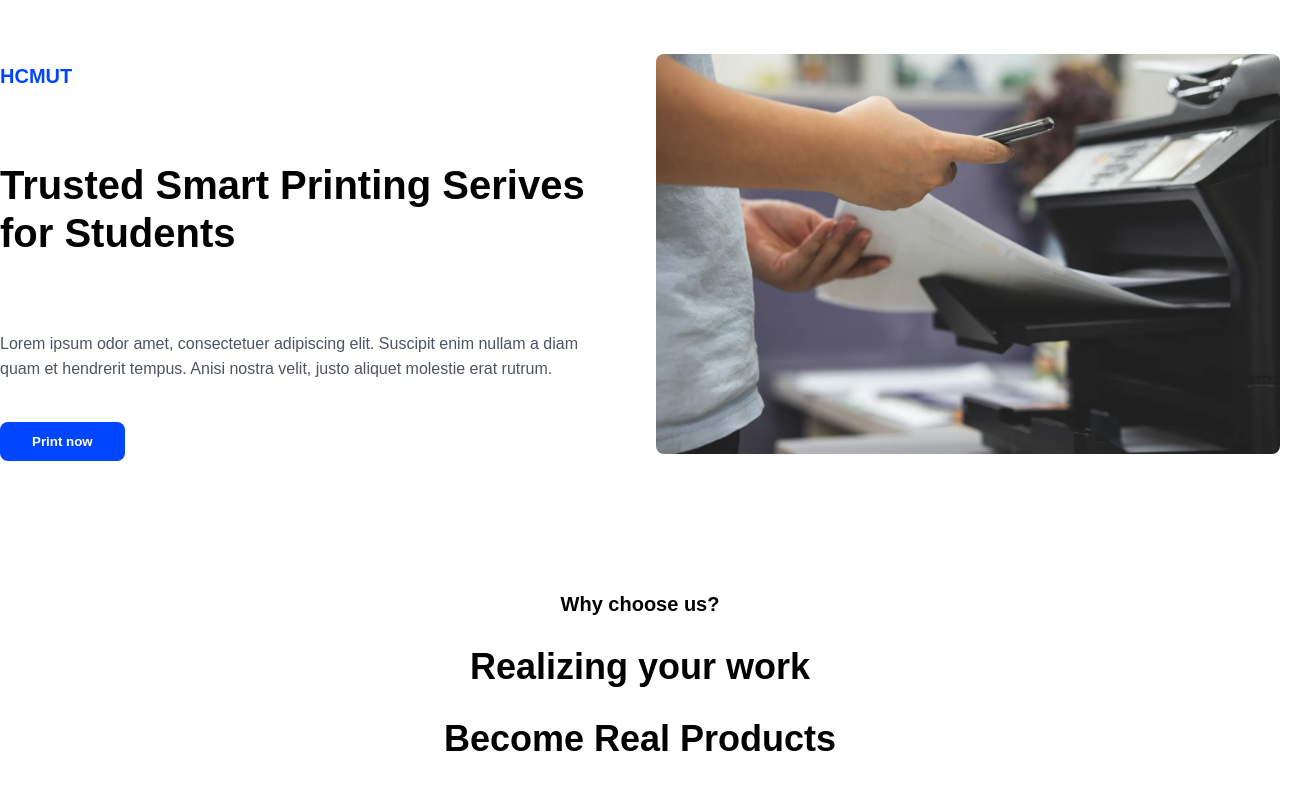
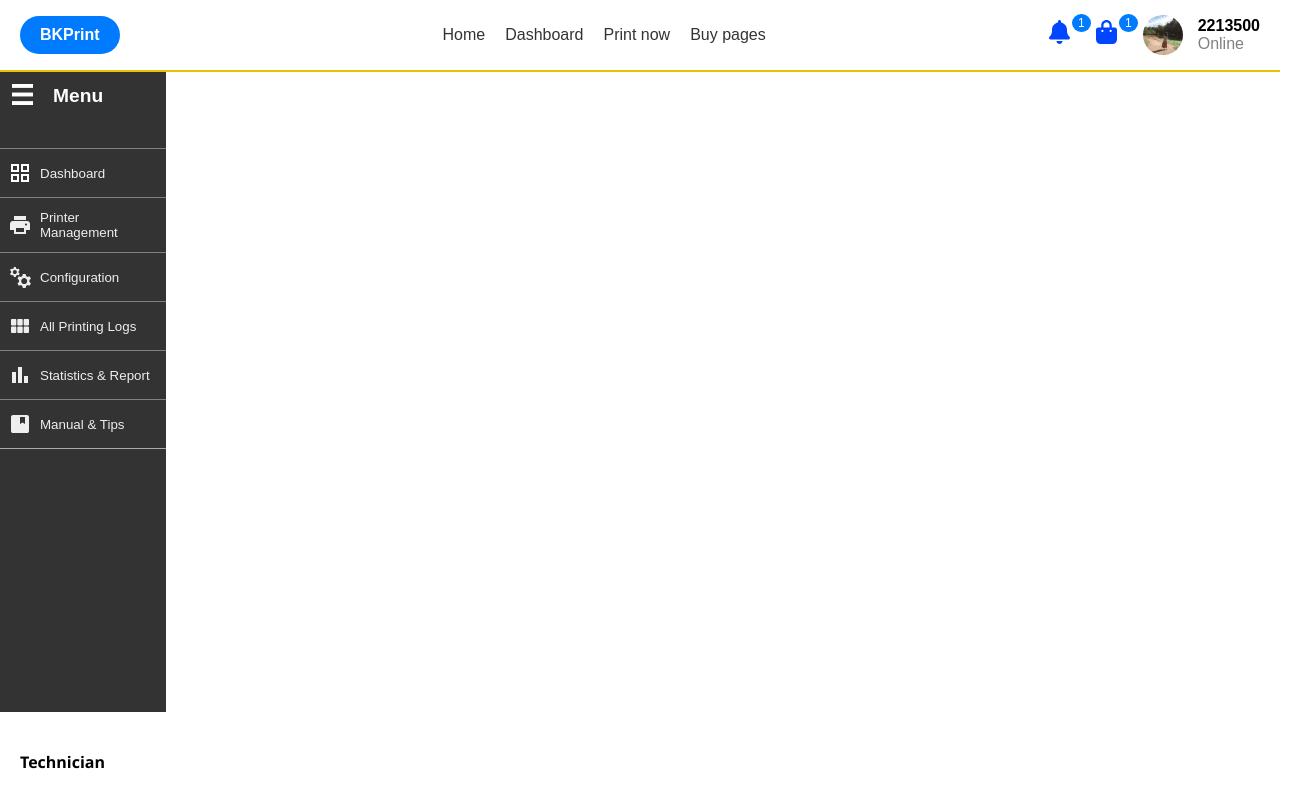
Before and after one commit to MeowStat/hcmut-ssps, a React (Create React App) app: page / in a window 1280 px wide. Shown: the top 792 px of the page, 1312 px wide, since content can reach past the window. Built offline with nearby package versions, Linux system fonts and the light colour scheme.

Commit message:
First look at the SPSO UI

```diff
--- a/src/SPSOApp.js
+++ b/src/SPSOApp.js
@@ -5,13 +5,12 @@ import Footer from "./js/Footer";
 
 const SPSOApp = () => {
     return (
-        <div className="App">
-      <Navbar />
-      <div className="content-wrap">
-        <SPSOApp/>
-      </div>
-      <Footer />
-    </div>
+        <>
+            <Navbar/>
+            <SPSOMenu/>
+            <Footer/>
+        </>
+
     )
 }
 
--- a/src/index.js
+++ b/src/index.js
@@ -4,6 +4,7 @@ import { BrowserRouter, Routes, Route } from "react-router-dom";
 import "./css/UploadFile.css";
 import "./css/ChoosePrinter.css";
 import "./css/Checkout.css";
+// import "./css/index.css"
 import ChoosePrinter from "./js/ChoosePrinter";
 import Homepage from './js/homepage';
 import reportWebVitals from "./js/reportWebVitals";
@@ -22,7 +23,7 @@ root.render(
   <React.StrictMode>
     <BrowserRouter>
       <Routes>
-      <Route path="/" element={<Homepage />} />
+      <Route path="/" element={<SPSOApp/>} />
         {/* <Route path="/welcome" element={<Welcome />} />
         <Route path="/UploadFile" element={<App />} />
         <Route path="/Login" element={<Login />} />
```
